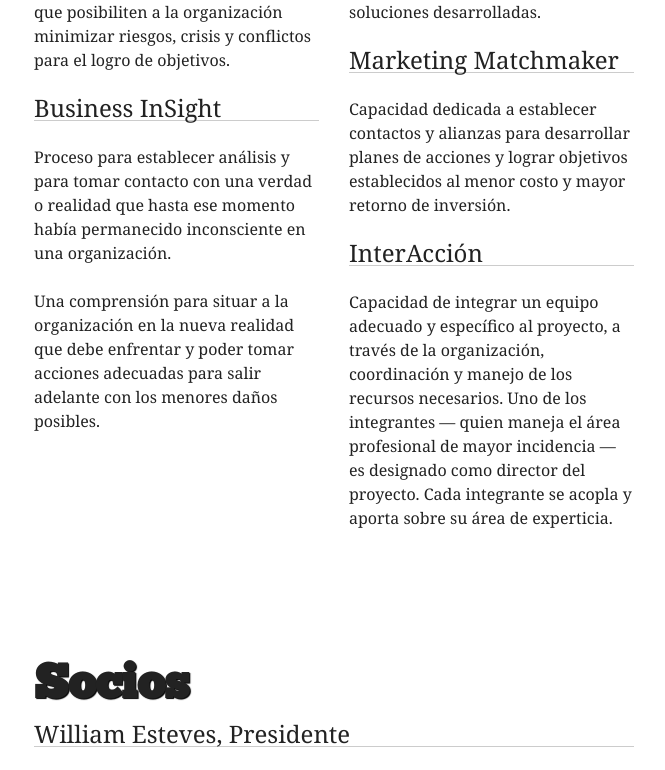
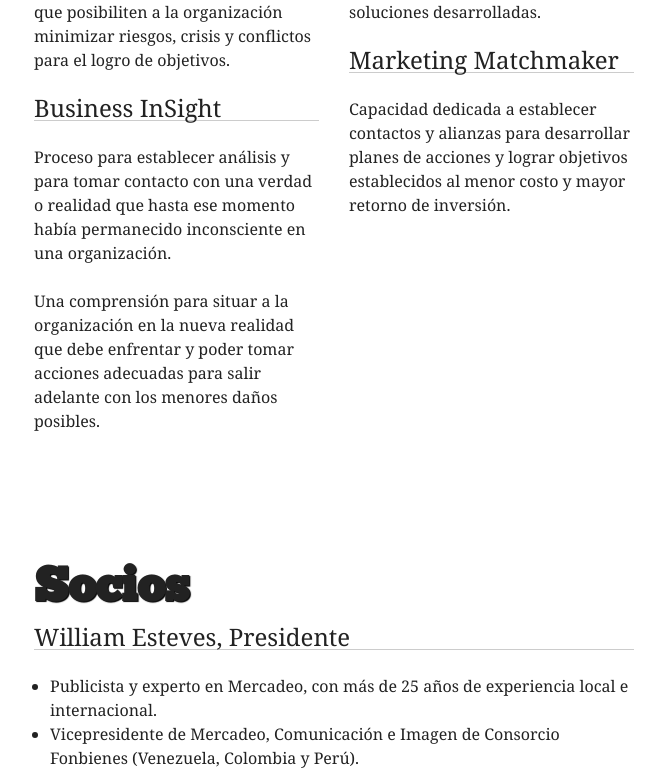
Before and after one commit to gesteves/taskgestion, a Python web app: template templates/index.html in a window 1280 px wide. Shown: the part 1370-2140 px from the top of the page, without its empty margins (356-1021 px from the left). Run offline with Jinja, Linux system fonts and the light colour scheme; the template is opened without the code that fills it, so the values that code supplies are empty; some libraries are stand-ins or nearby versions.

Commit message:
Changed servicios text

```diff
--- a/templates/servicios.html
+++ b/templates/servicios.html
@@ -20,11 +20,6 @@
 
 <p>Capacidad dedicada a  establecer contactos  y alianzas para  desarrollar planes de acciones y  lograr objetivos establecidos  al menor costo y mayor retorno de inversión. </p>
 
-<h3>InterAcción</h3>
-
-<p>Capacidad de  integrar  un equipo adecuado y específico al proyecto, a través de la organización, coordinación y manejo de los recursos necesarios.
-Uno de los integrantes &#8212; quien maneja el área profesional de mayor incidencia &#8212; es designado  como director del proyecto.
-Cada integrante se  acopla y aporta sobre su área de experticia.</p>
 </div>
 
 </section>
```
